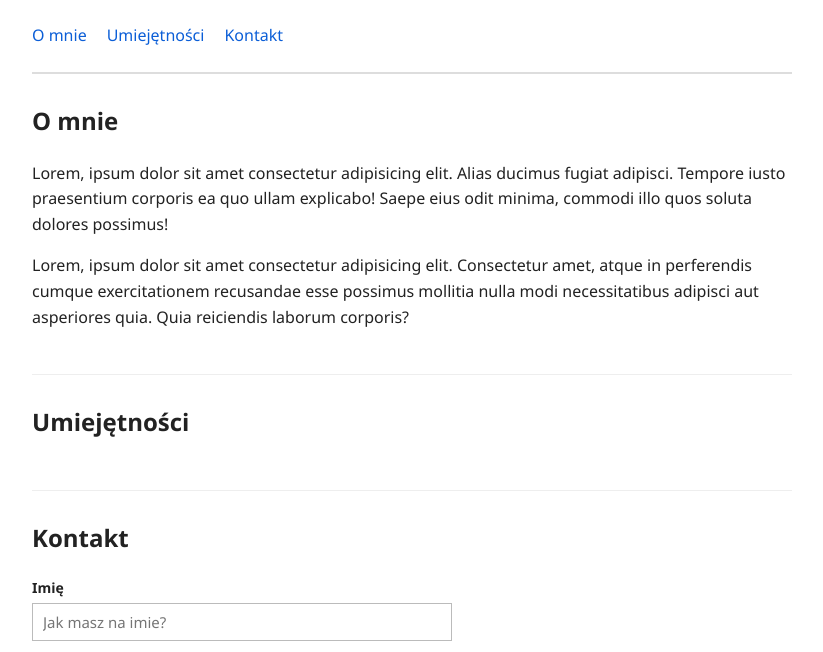
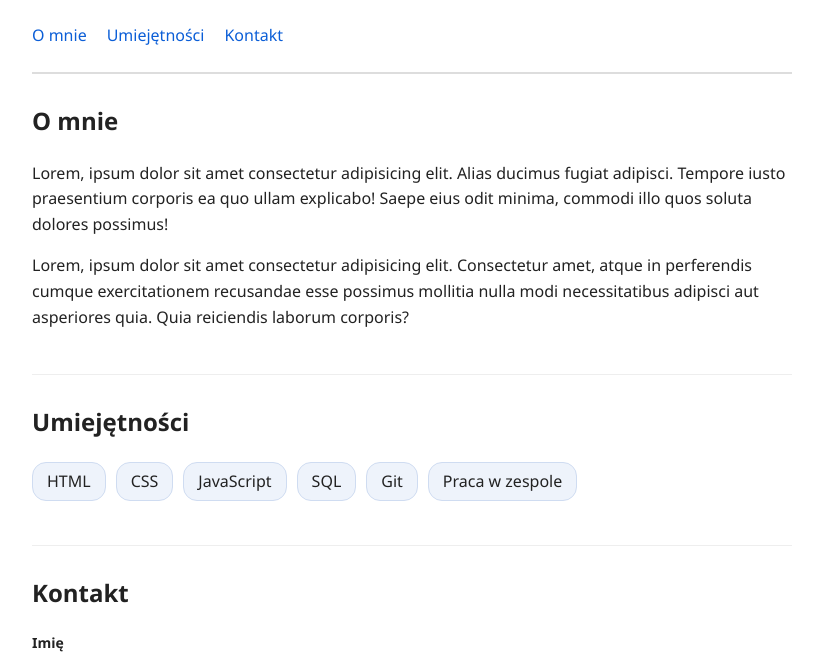
Before and after one commit to JollyDolly/web-dev, a plain HTML site: page strona/index.html in a window 1280 px wide. Shown: the part 120-772 px from the top of the page, without its empty margins (228-1051 px from the left). Drawn offline with Linux system fonts and the light colour scheme.

Commit message:
Generowanie listy umiejetnosci z tablicy

```diff
--- a/strona/index.html
+++ b/strona/index.html
@@ -5,7 +5,6 @@
     <meta name="viewport" content="width=device-width, initial-scale=1.0">
     <title>Wizytówka</title>
     <link rel="stylesheet" href="style.css">
-    <script src="javascript.js"></script>
 </head>
 <body>
     <header>
@@ -27,7 +26,7 @@
 
         <section id="umiejetnosci">
             <h2>Umiejętności</h2>
-            <ul>
+            <ul id="lista-umiejetnosci">
 
             </ul>
         </section>
@@ -72,5 +71,7 @@
         <p>2026 - Yehor Orieshnyk. Zadanie MB3 z przedmiotu Programowanie aplikacji zaawansowanych.</p>
     </footer>
 
+    <script src="javascript.js"></script>
+
 </body>
 </html>
--- a/strona/javascript.js
+++ b/strona/javascript.js
@@ -6,3 +6,11 @@ const umiejetnosci = [
     "Git",
     "Praca w zespole"
 ];
+
+
+let lista = document.querySelector("#lista-umiejetnosci");
+for (let umiejetnosc of umiejetnosci) {
+    let li = document.createElement("li");
+    li.textContent = umiejetnosc;
+    lista.appendChild(li);
+}
```
